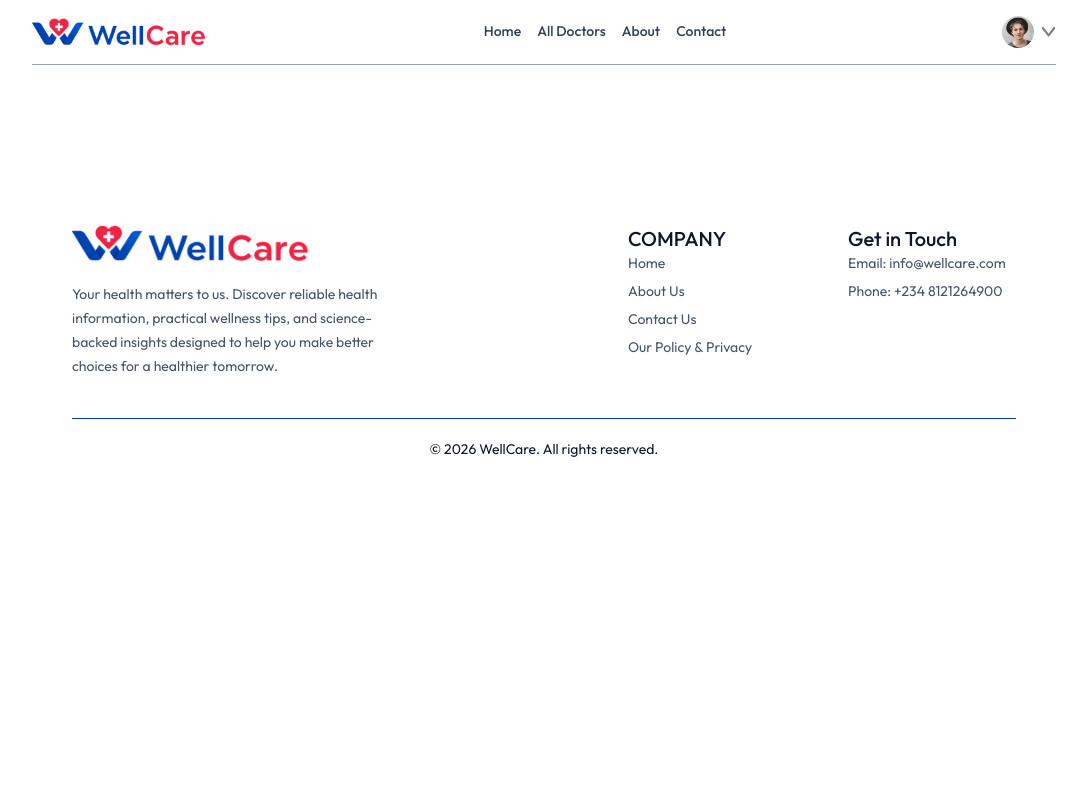
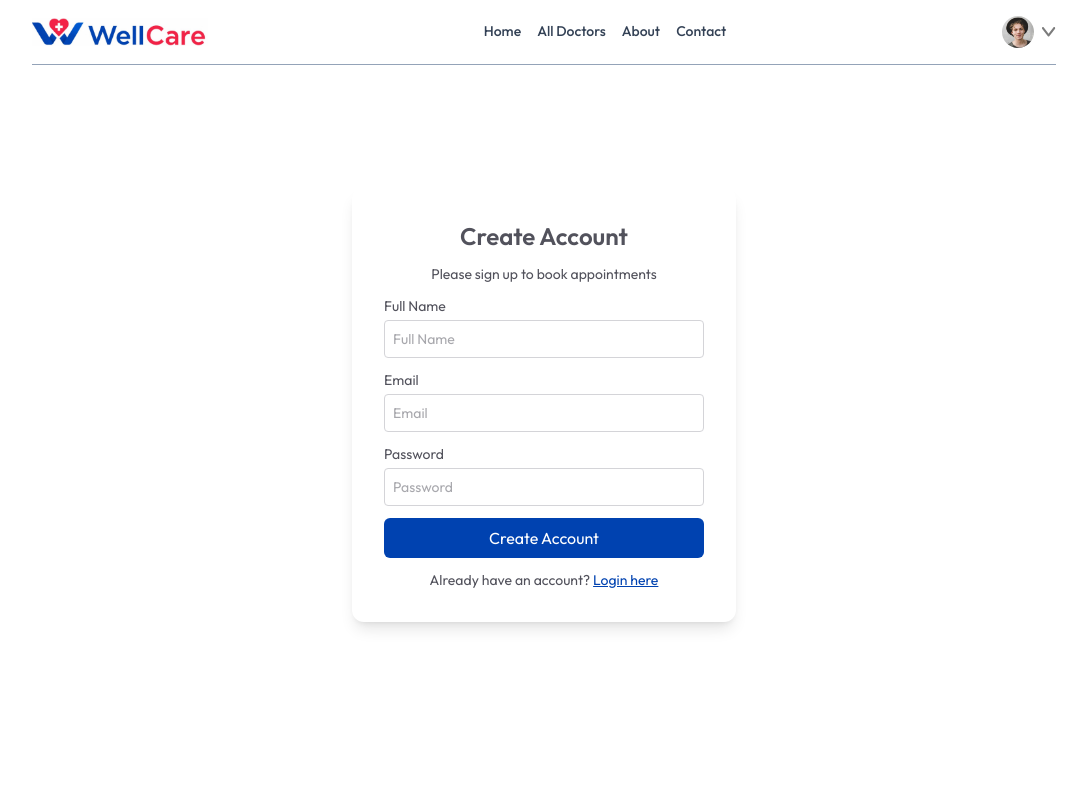
Before and after one commit to iyenagbe/Doctor-Appointment-Booking-System, a React (Vite) app in the folder frontend/: page /login in a window 1280 px wide. Shown: the top 800 px of the page, without its empty margins (96-1182 px from the left). Built offline with nearby package versions, Linux system fonts and the light colour scheme.

Commit message:
creating login logic

```diff
--- a/frontend/src/pages/Login.jsx
+++ b/frontend/src/pages/Login.jsx
@@ -1,9 +1,56 @@
-import React from 'react'
+import React, { useState } from 'react'
 
 const Login = () => {
+
+  const [state, setState] = useState('Sign Up')
+
+  const [email, setEmail] = useState('')
+  const [password, setPassword] = useState('')
+  const [name, setName] = useState('')
+
+
+  const onSubmitHanhler = async (event) => {
+    event.preventDefault()
+
+
+
+  }
+
   return (
+
     <div>
+      <form className='min-h-[80vh] flex items-center'>
 
+        <div className='flex flex-col gap-3 m-auto items-center p-8 min-w-[340px] sm:min-w-96 rounded-xl text-zinc-600 text-sm shadow-lg'>
+          <p className='text-2xl font-semibold'>{state === 'Sign Up' ? 'Create Account' : 'Login'}</p>
+          <p>Please {state === 'Sign Up' ? 'sign up' : 'login'} to book appointments</p>
+
+          <div className='w-full'>
+            <p>Full Name</p>
+            <input className='border border-zinc-300 rounded w-full p-2 mt-1' type="text" placeholder="Full Name" onChange={(e) => setName(e.target.name)} value={name} required />
+          </div>
+
+          <div className='w-full'>
+            <p>Email</p>
+            <input className='border border-zinc-300 rounded w-full p-2 mt-1' type="email" placeholder="Email" onChange={(e) => setEmail(e.target.name)} value={email} required />
+          </div>
+
+          <div className='w-full'>
+            <p>Password</p>
+            <input className='border border-zinc-300 rounded w-full p-2 mt-1' type="password" placeholder="Password" onChange={(e) => setPassword(e.target.name)} value={password} required />
+          </div>
+
+          <button className='bg-blue-500 text-white w-full py-2 rounded-md text-base'>{state === 'Sign Up' ? 'Create Account' : 'Login'}</button>
+
+          {
+            state === 'Sign Up' ? <p>Already have an account? <span onClick={() => setState('Login')} className='text-blue-500 underline cursor-pointer'>Login here</span></p>
+            : <p>Create a new account ? <span onClick={() => setState('Sign Up')} className='text-blue-500 underline cursor-pointer'>click here</span></p>
+          }
+        </div>
+
+
+
+      </form>
 
     </div>
   )
```
